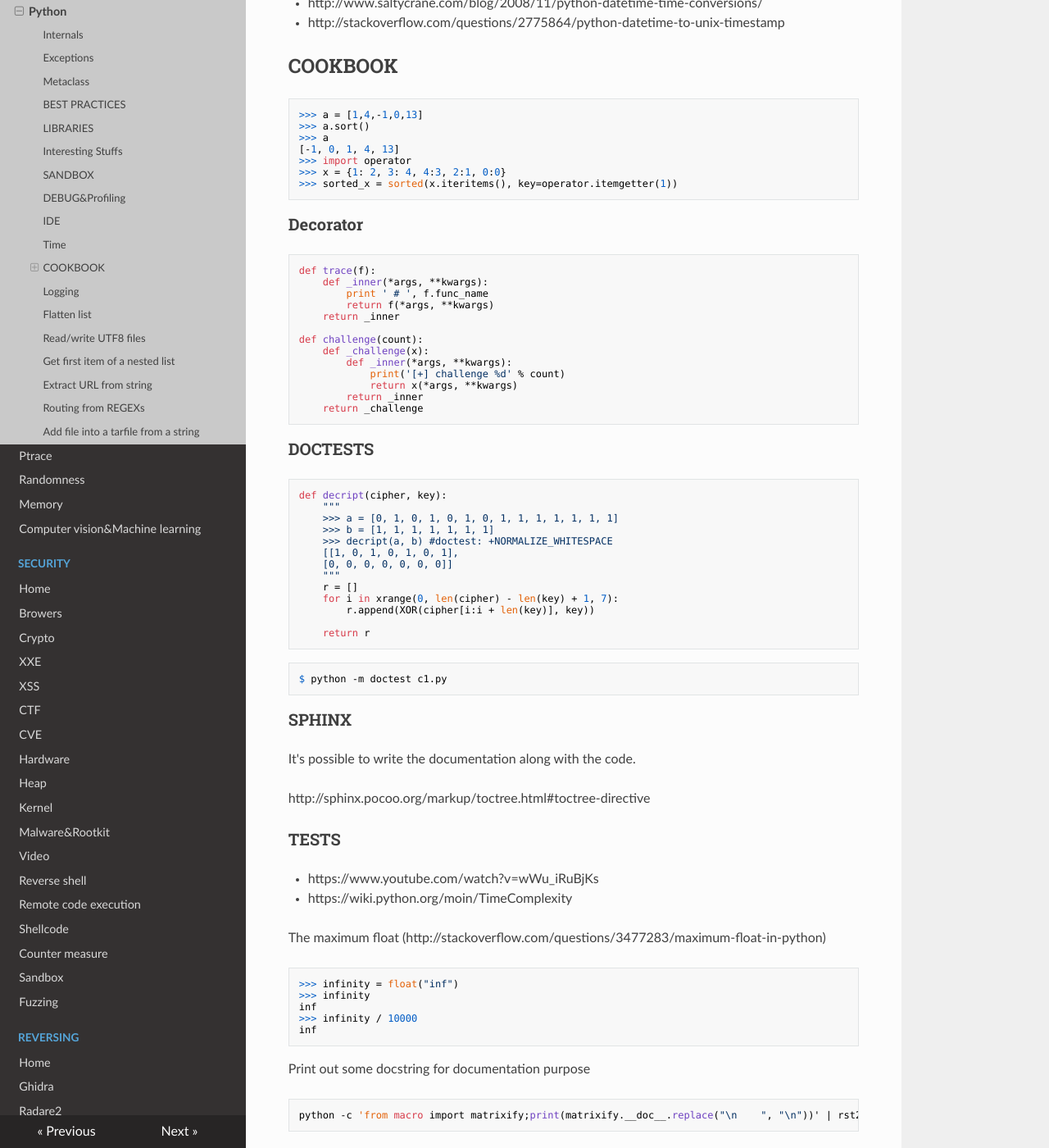
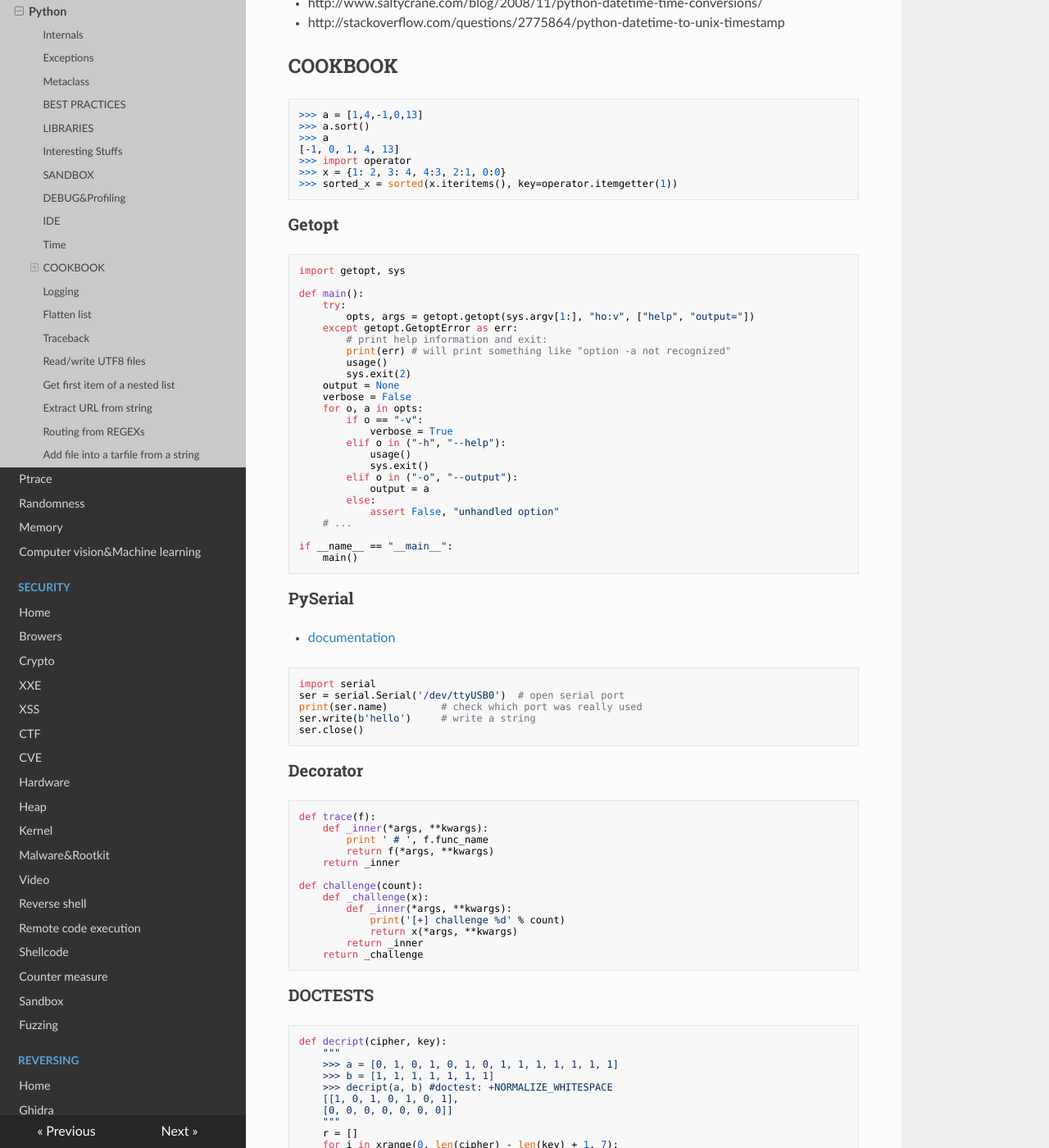
Before and after one commit to gipi/low-level, an MkDocs documentation site: the page built from docs/languages/python.md, in a window 1280 px wide and 1400 px high, scrolled down 3675 px. Shown: the whole window at 82% size. Built offline with MkDocs 1.6.1, drawn with Linux system fonts in a browser that asks for light colours; nearby versions of some CDN libraries; old or Windows-style settings are respelled for this version of MkDocs; some of the changed text lies outside the part shown.

Commit message:
Add some notes.

````diff
--- a/docs/languages/python.md
+++ b/docs/languages/python.md
@@ -162,6 +162,49 @@ Token: '34'
 >>> sorted_x = sorted(x.iteritems(), key=operator.itemgetter(1))
 ```
 
+### Getopt
+
+```
+import getopt, sys
+
+def main():
+    try:
+        opts, args = getopt.getopt(sys.argv[1:], "ho:v", ["help", "output="])
+    except getopt.GetoptError as err:
+        # print help information and exit:
+        print(err) # will print something like "option -a not recognized"
+        usage()
+        sys.exit(2)
+    output = None
+    verbose = False
+    for o, a in opts:
+        if o == "-v":
+            verbose = True
+        elif o in ("-h", "--help"):
+            usage()
+            sys.exit()
+        elif o in ("-o", "--output"):
+            output = a
+        else:
+            assert False, "unhandled option"
+    # ...
+
+if __name__ == "__main__":
+    main()
+```
+
+### PySerial
+
+ - [documentation](https://pyserial.readthedocs.io/en/latest/)
+
+```python
+import serial
+ser = serial.Serial('/dev/ttyUSB0')  # open serial port
+print(ser.name)         # check which port was really used
+ser.write(b'hello')     # write a string
+ser.close()
+```
+
 ### Decorator
 
 ```python
@@ -231,6 +274,8 @@ Print out some docstring for documentation purpose
 
 ## Logging
 
+ - [Documentation](https://docs.python.org/3.1/library/logging.html)
+
 Add a debug level (http://stackoverflow.com/a/16955098/1935366)
 
  - http://victorlin.me/posts/2012/08/26/good-logging-practice-in-python
@@ -283,7 +328,7 @@ return any(x)
 
  - [Multi line formatting](http://fruch.github.io/2014/11/06/taming-the-logging-formatter/)
 
- ## Traceback
+## Traceback
 
 ```python
     try:
````
Also changed, not shown: docs/embedded/micro.md (+6 -0 lines), docs/languages/cpp.md (+10 -0 lines), docs/reversing/ghidra.md (+1 -0 lines).
